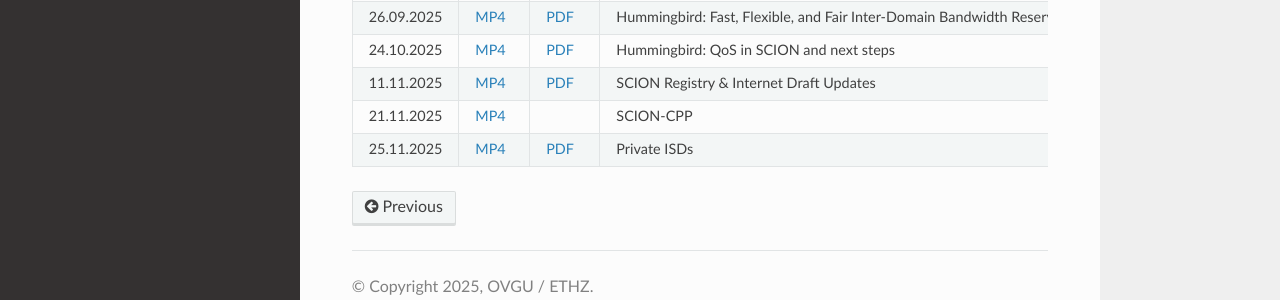
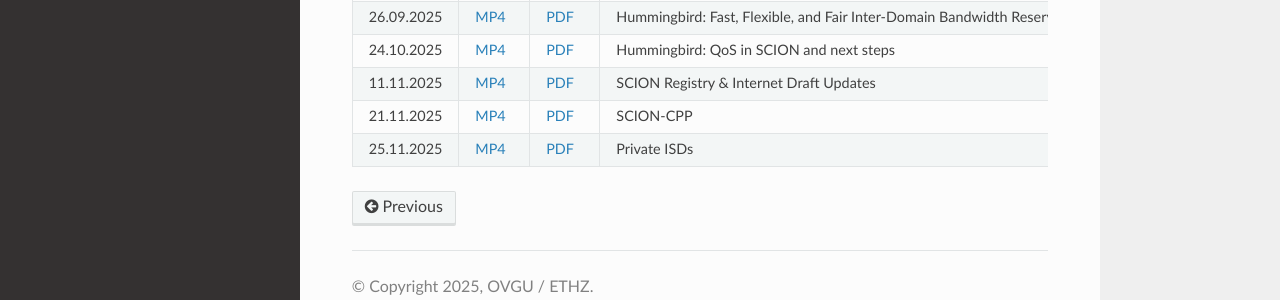
Before and after one commit to netsys-lab/scion-education-network-documentation, a Sphinx documentation site: the page built from docs/source/scion-research/meetings/past.rst, in a window 1280 px wide and 900 px high, scrolled down 554 px. Shown: the part 544-844 px from the top of the window. Built offline with Sphinx 7.4.7 and the Read the Docs theme 3.1.0, drawn with Linux system fonts in a browser that asks for light colours.

Commit message:
Add SCION-CPP slides. (#34)

```diff
--- a/docs/source/scion-research/meetings/past.rst
+++ b/docs/source/scion-research/meetings/past.rst
@@ -191,7 +191,7 @@
       -
     * - 21.11.2025
       - `MP4 <https://drive.google.com/file/d/1MqRZP0H-3IYeCFQ6K1a7SCXRPz_JXtkB/view>`__
-      -
+      - `PDF <https://drive.google.com/file/d/1igJsLmcj3p10FNxB2EfyOIryzwQbedhA/view>`__
       - SCION-CPP
       - Lars Christian Schulz (OVGU Magdeburg)
       -
```
